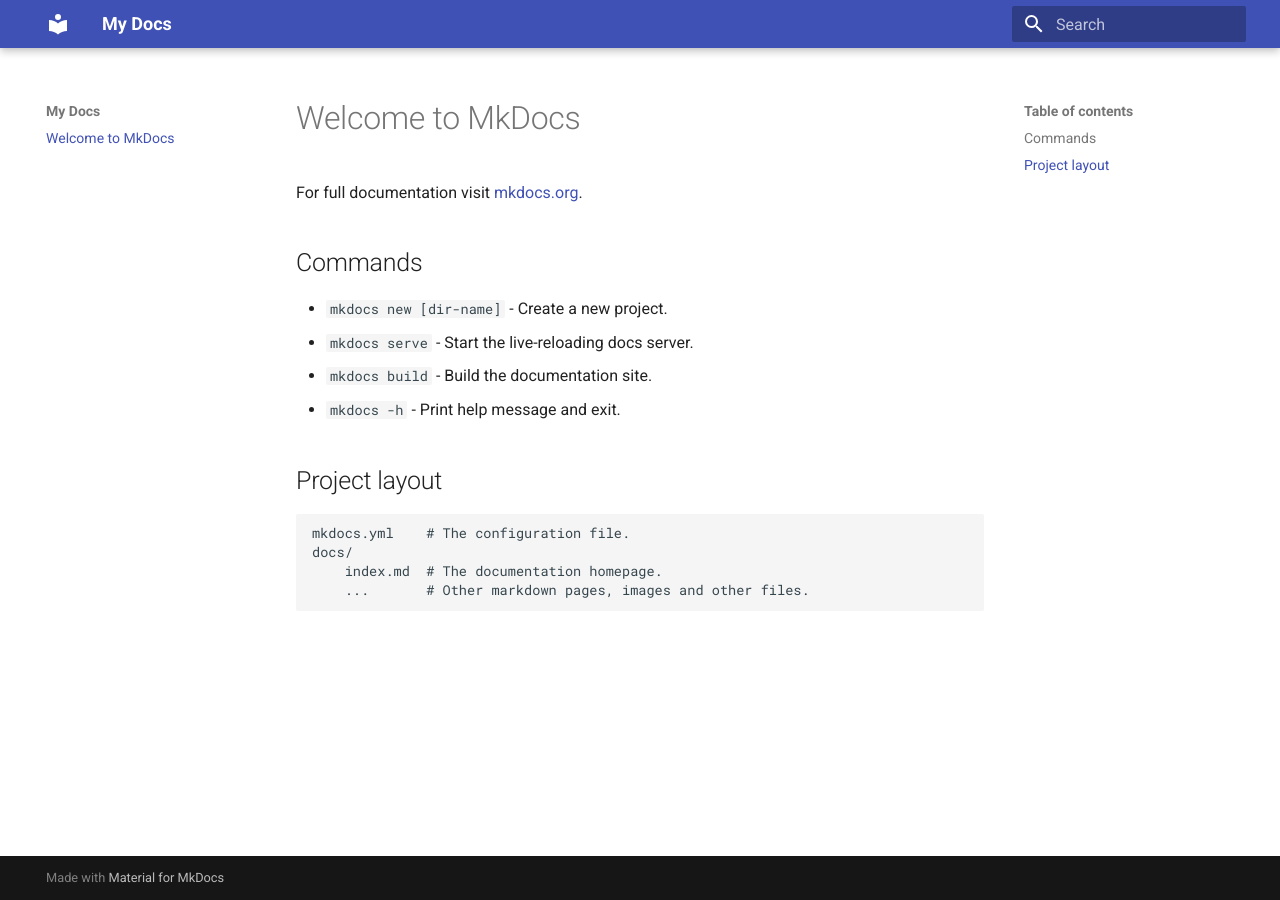
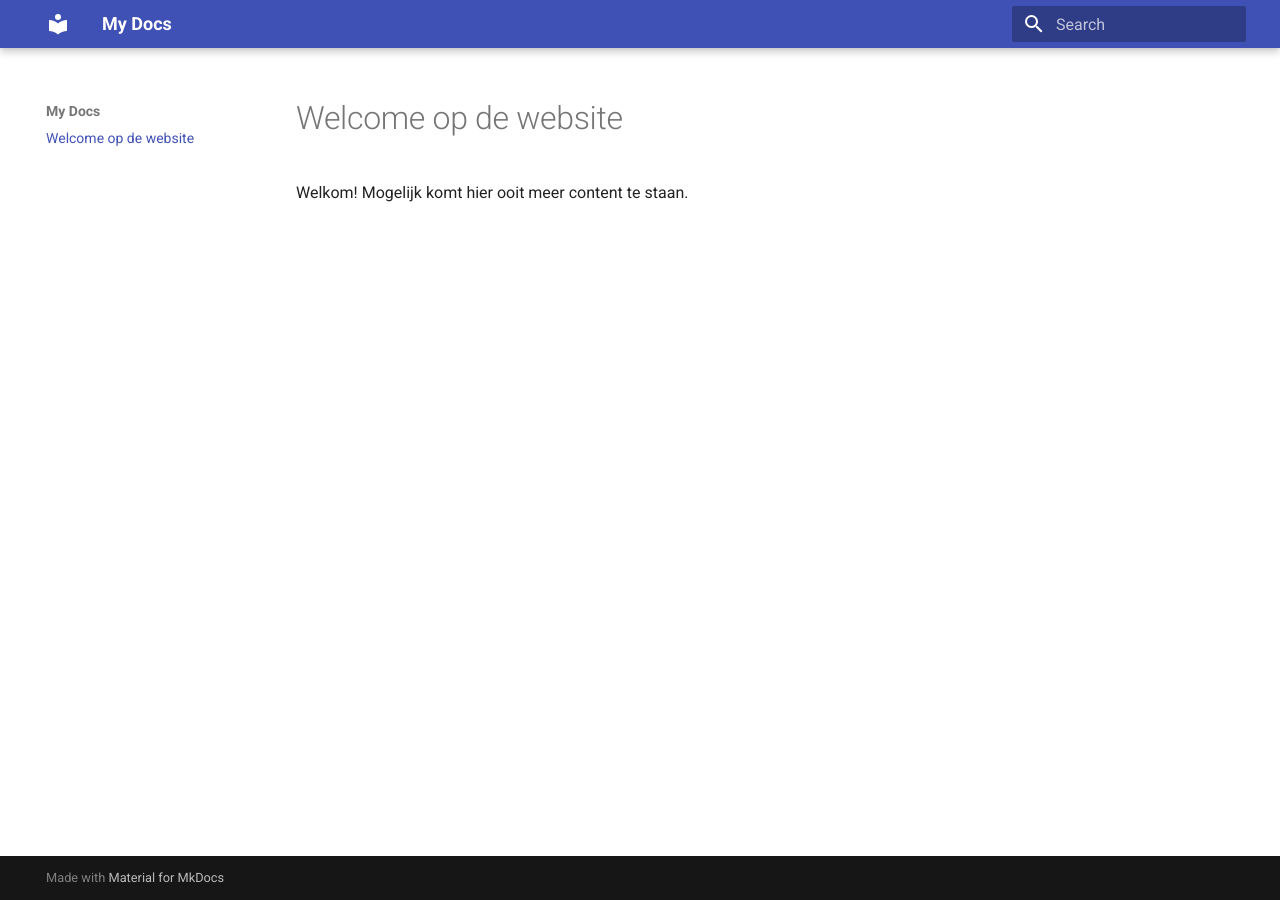
Before and after one commit to keesnieuwstad/site, an MkDocs documentation site: the page built from docs/index.md, in a window 1280 px wide. Built offline with MkDocs 1.6.1 and Material for MkDocs 9.7.7, drawn with Linux system fonts in a browser that asks for light colours.

Commit message:
Update index.md

```diff
--- a/docs/index.md
+++ b/docs/index.md
@@ -1,17 +1,3 @@
-# Welcome to MkDocs
+# Welcome op de website
 
-For full documentation visit [mkdocs.org](https://www.mkdocs.org).
-
-## Commands
-
-* `mkdocs new [dir-name]` - Create a new project.
-* `mkdocs serve` - Start the live-reloading docs server.
-* `mkdocs build` - Build the documentation site.
-* `mkdocs -h` - Print help message and exit.
-
-## Project layout
-
-    mkdocs.yml    # The configuration file.
-    docs/
-        index.md  # The documentation homepage.
-        ...       # Other markdown pages, images and other files.
+Welkom! Mogelijk komt hier ooit meer content te staan.
```
